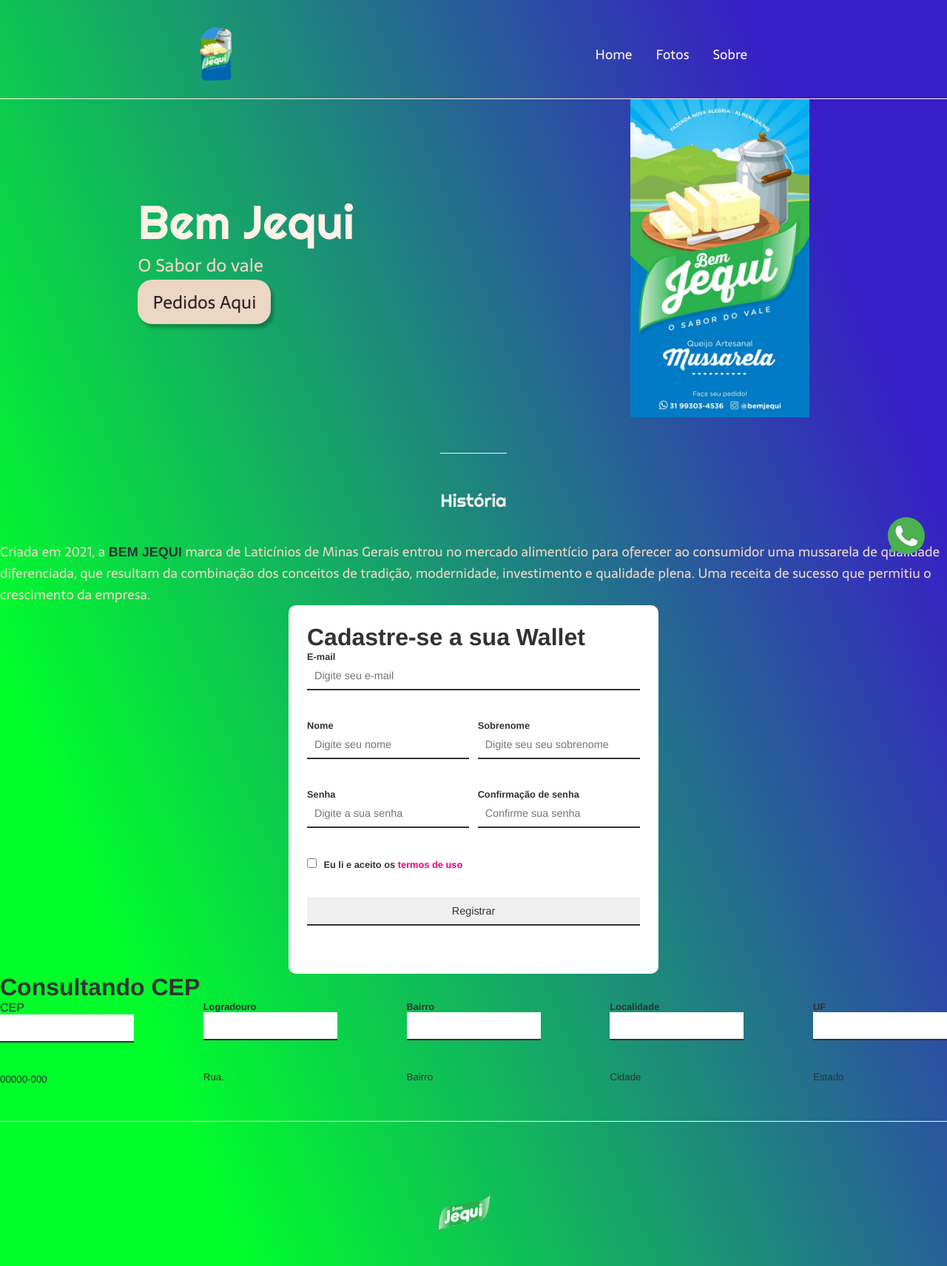
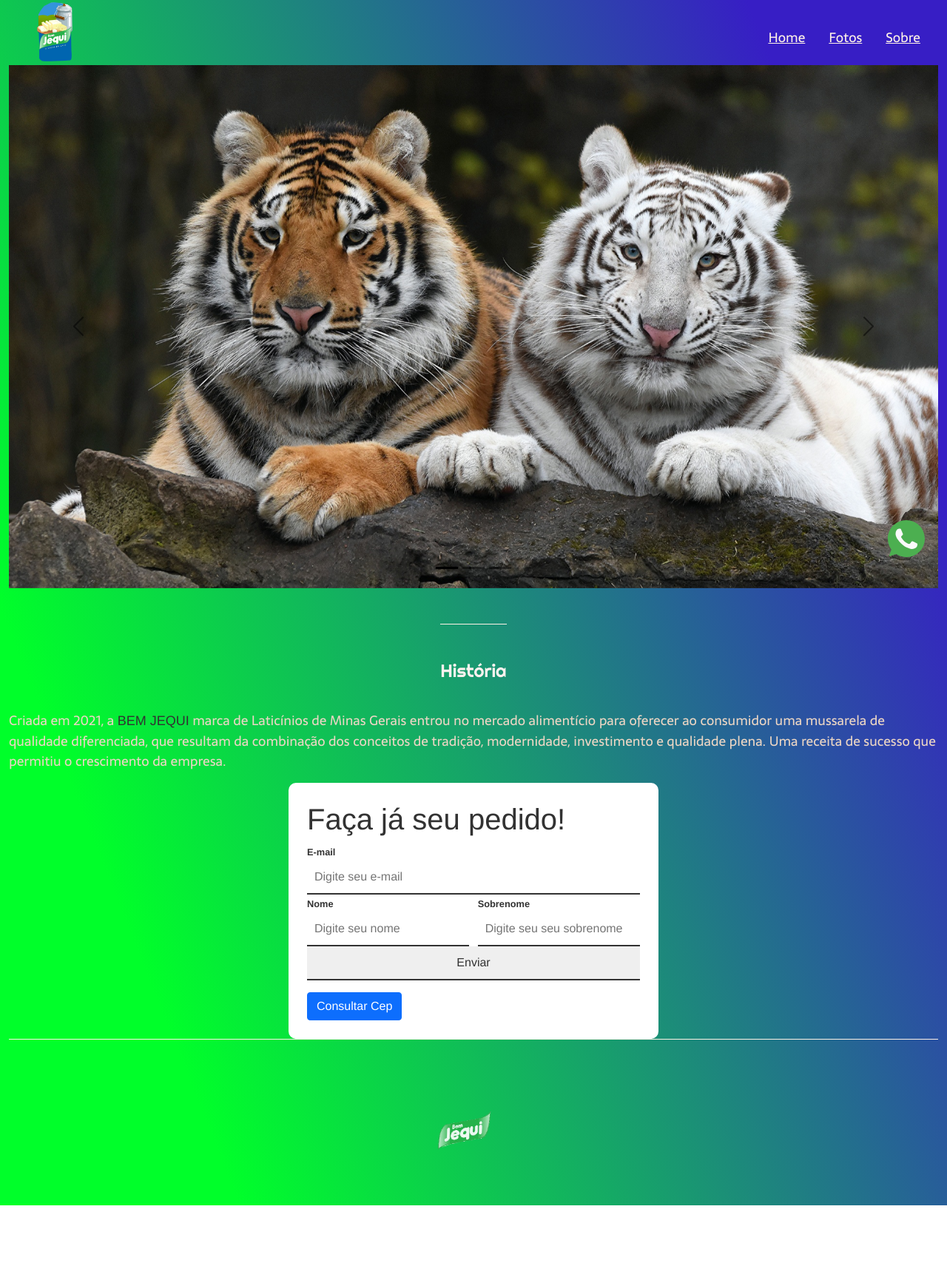
Before and after one commit to ChristieCardoso/landing-page-bem-jequi, a plain HTML site: page src/index.html in a window 1280 px wide. Shown: the part 27-1738 px from the top of the page at 74% size. After the commit the page ends 1656 px from the top, so only its background shows below. Drawn offline with nearby package versions, Linux system fonts and the light colour scheme.

Commit message:
Incluido carrossel - melhora do código

```diff
--- a/src/css/style.css
+++ b/src/css/style.css
@@ -39,18 +39,20 @@ input, label {
 #main-container-h1 {
     text-align: center;
     margin-bottom: 25px;
-    font-size: 1.6rem; /* adaptada ao elemento root */
+    font-size: 1.6rem;
 }
 .cabecalho {
     display: flex;
     flex-direction: row;
-    align-items: center;
-    justify-content: space-around;
+    justify-content: end;
     padding: 24px;
+
 }
 
 .cabecalho-imagem {
-    height: 72px;
+    height: 80px;
+    position: absolute; top: 30px; left: 50px;
+
 }
 
 .cabecalho-menu {
--- a/src/index.html
+++ b/src/index.html
@@ -7,49 +7,67 @@
     <meta name=" description" content="Uma página de demostração da minha marca de Queijo">
     <title>Bem Jequi</title>
     <link rel="stylesheet" type="text/css" href="/src/css/style.css">
+    <link href="https://cdn.jsdelivr.net/npm/bootstrap@5.0.2/dist/css/bootstrap.min.css" rel="stylesheet"
+        integrity="sha384-EVSTQN3/azprG1Anm3QDgpJLIm9Nao0Yz1ztcQTwFspd3yD65VohhpuuCOmLASjC" crossorigin="anonymous">
 
 </head>
 
 <body>
+    <div class="container-fluid">
         <header class="cabecalho">
-        <img class="cabecalho-imagem" src="./img/logo2.png" alt="Logo da Bem Jequi">
             <nav class="cabecalho-menu">
-            <a class="cabecalho-menu-item" href="http://127.0.0.1:5500/index.html">Home</a>
+                <a class="cabecalho-menu-item" href="#">Home</a>
                 <a class="cabecalho-menu-item" href="#">Fotos</a>
-            <a class="cabecalho-menu-item">Sobre</a>
-            <a href="https://api.whatsapp.com/send?phone=5531993034536&text=Obrigado por entrar em contato."
-                target="_blank" style="position:fixed;bottom:20px;right:30px;">
-                <svg enable-background="new 0 0 512 512" width="50" height="50" version="1.1" viewBox="0 0 512 512"
-                    xml:space="preserve" xmlns="http://www.w3.org/2000/svg">
-                    <path
-                        d="M256.064,0h-0.128l0,0C114.784,0,0,114.816,0,256c0,56,18.048,107.904,48.736,150.048l-31.904,95.104  l98.4-31.456C155.712,496.512,204,512,256.064,512C397.216,512,512,397.152,512,256S397.216,0,256.064,0z"
-                        fill="#4CAF50" />
-                    <path
-                        d="m405.02 361.5c-6.176 17.44-30.688 31.904-50.24 36.128-13.376 2.848-30.848 5.12-89.664-19.264-75.232-31.168-123.68-107.62-127.46-112.58-3.616-4.96-30.4-40.48-30.4-77.216s18.656-54.624 26.176-62.304c6.176-6.304 16.384-9.184 26.176-9.184 3.168 0 6.016 0.16 8.576 0.288 7.52 0.32 11.296 0.768 16.256 12.64 6.176 14.88 21.216 51.616 23.008 55.392 1.824 3.776 3.648 8.896 1.088 13.856-2.4 5.12-4.512 7.392-8.288 11.744s-7.36 7.68-11.136 12.352c-3.456 4.064-7.36 8.416-3.008 15.936 4.352 7.36 19.392 31.904 41.536 51.616 28.576 25.44 51.744 33.568 60.032 37.024 6.176 2.56 13.536 1.952 18.048-2.848 5.728-6.176 12.8-16.416 20-26.496 5.12-7.232 11.584-8.128 18.368-5.568 6.912 2.4 43.488 20.48 51.008 24.224 7.52 3.776 12.48 5.568 14.304 8.736 1.792 3.168 1.792 18.048-4.384 35.52z"
-                        fill="#FAFAFA" />
-                </svg>
-            </a>
+                <a class="cabecalho-menu-item" href="#">Sobre</a>
             </nav>
 
         </header>
 
+        <img class="cabecalho-imagem" src="./img/logo2.png" alt="Logo da Bem Jequi">
+        <div id="carouselExampleDark" class="carousel carousel-dark slide" data-bs-ride="carousel">
+            <div class="carousel-indicators">
+                <button type="button" data-bs-target="#carouselExampleDark" data-bs-slide-to="0" class="active"
+                    aria-current="true" aria-label="Slide 1"></button>
+                <button type="button" data-bs-target="#carouselExampleDark" data-bs-slide-to="1"
+                    aria-label="Slide 2"></button>
+                <button type="button" data-bs-target="#carouselExampleDark" data-bs-slide-to="2"
+                    aria-label="Slide 3"></button>
+            </div>
+            <div class="carousel-inner">
+                <div class="carousel-item active" data-bs-interval="10000">
+                    <img src="/src/img/wwww.jpg " class="d-block w-100" alt="...">
+                    <div class="carousel-caption d-none d-md-block">
+                    </div>
+                </div>
+                <div class="carousel-item" data-bs-interval="2000">
+                    <img src="/src/img/eeee.jpg" class="d-block w-100" alt="...">
+                    <div class="carousel-caption d-none d-md-block">
+                    </div>
+                </div>
+                <div class="carousel-item">
+                    <img src="/src/img/qqqq.jpg" class="d-block w-100" alt="...">
+                    <div class="carousel-caption d-none d-md-block">
+                    </div>
+                </div>
+            </div>
+            <button class="carousel-control-prev" type="button" data-bs-target="#carouselExampleDark"
+                data-bs-slide="prev">
+                <span class="carousel-control-prev-icon" aria-hidden="true"></span>
+                <span class="visually-hidden">Previous</span>
+            </button>
+            <button class="carousel-control-next" type="button" data-bs-target="#carouselExampleDark"
+                data-bs-slide="next">
+                <span class="carousel-control-next-icon" aria-hidden="true"></span>
+                <span class="visually-hidden">Next</span>
+            </button>
+        </div>
 
-    <main class="conteudo">
-        <section class="conteudo-principal">
-            <div class="conteudo-escrito">
-                <h1 class="conteudo-princial-escrito-titulo">Bem Jequi</h1>
-                <h2 class="conteudo-principal-escrito-subtitulo">O Sabor do vale</h2>
-                <a href="https://api.whatsapp.com/send?phone=5531993034536&text=Obrigado por entrar em contato.">
-                    <button class="conteudo-principal-escrito-botao">Pedidos Aqui</button></a>
-
-            </div>
-            <img class="conteudo-principal-imagem" src="./img/capa.jpg" alt="Imagem de Capa">
-
-        </section>
+        <main>
 
             <section class="conteudo-secundario">
                 <h3 class="conteudo-secundario-titulo">História</h3>
-            <p class="conteudo-secundario-paragrafo">Criada em 2021, a <strong>BEM JEQUI</strong> marca de Laticínios de
+                <p class="conteudo-secundario-paragrafo">Criada em 2021, a <strong>BEM JEQUI</strong> marca de
+                    Laticínios de
                     Minas Gerais entrou no mercado alimentício para oferecer ao consumidor uma mussarela de qualidade
                     diferenciada, que resultam da combinação dos conceitos de tradição, modernidade, investimento e
                     qualidade plena. Uma receita de sucesso que permitiu o crescimento da empresa. </p>
@@ -57,7 +75,7 @@
             </section>
 
             <div id="main-container">
-            <h1> Cadastre-se a sua Wallet</h1>
+                <h1> Faça já seu pedido!</h1>
                 <form id="register-fora">
                     <div class="full-box">
                         <label for="email">E-mail</label>
@@ -72,35 +90,52 @@
                         <label for="lastname">Sobrenome</label>
                         <input type="text" name="lastname" id="lastname" placeholder="Digite seu seu sobrenome">
                     </div>
-                <div class="half-box spacing">
-                    <label for="password">Senha</label>
-                    <input type="password" name="password" id="password" placeholder="Digite a sua senha">
-                </div>
-                <div class="half-box">
-                    <label for="passconfirmation">Confirmação de senha</label>
-                    <input type="password" name="passconfirmation" id="passconfirmation"
-                        placeholder="Confirme sua senha">
-                </div>
+
                     <div class="full-box">
-                    <input type="checkbox" name="agreement" id="agreement">
-                    <label for="agreement" id="agreement-label">Eu li e aceito os <a href="#">termos de uso</a></label>
-
-                </div>
-                <div class="full-box">
-                    <input type="submit" id="btn-submit" value="Registrar">
+                        <input type="submit" id="btn-submit" value="Enviar">
                     </div>
                 </form>
+                <button class="btn btn-primary mt-3" type="button" data-bs-toggle="collapse"
+                    data-bs-target="#collapseExample" aria-expanded="false" aria-controls="collapseExample">
+                    Consultar Cep
+                </button>
+                <div class="collapse mt-3" id="collapseExample">
+                    <div class="card card-body">
+                        <div class="form-group">
+                            <label for="cep">Cep</label>
+                            <input type="text" class="form-control" maxlength="9" id="cep">
                         </div>
-        <div class="container">
-            <h1>Consultando CEP</h1>
-            <form>
-                <div class="form-group"><label for="cep"></label>CEP<input type="text" class="form-control" maxlength="9" id="cep"><small>00000-000</small></div>
-                <div class="form-group"><label for="logradouro">Logradouro</label><input type="text" class="form-control" id="logradouro"><small>Rua.</small></div>
-                <div class="form-group"><label for="bairro">Bairro</label><input type="text" class="form-control" id="bairro"><small>Bairro</small></div>
-                <div class="form-group"><label for="localidade">Localidade</label><input type="text" class="form-control" id="localidade"><small>Cidade</small></div>
-                <div class="form-group"><label for="uf">UF</label><input type="text" class="form-control" id="uf"><small>Estado</small></div>
-            </form>
+                        <div class="form-group">
+                            <label for="logradouro">Logradouro</label>
+                            <input type="text" class="form-control" id="logradouro">
                         </div>
+                        <div class="form-group">
+                            <label for="bairro">Bairro</label>
+                            <input type="text" class="form-control" id="bairro">
+                        </div>
+                        <div class="form-group">
+                            <label for="localidade">Localidade</label>
+                            <input type="text" class="form-control" id="localidade">
+                        </div>
+                        <div class="form-group"><label for="uf">UF</label>
+                            <input type="text" class="form-control" id="uf">
+                        </div>
+                    </div>
+                </div>
+            </div>
+
+            <a href="https://api.whatsapp.com/send?phone=5531993034536&text=Obrigado por entrar em contato."
+                target="_blank" style="position:fixed;bottom:20px;right:30px;">
+                <svg enable-background="new 0 0 512 512" width="50" height="50" version="1.1" viewBox="0 0 512 512"
+                    xml:space="preserve" xmlns="http://www.w3.org/2000/svg">
+                    <path
+                        d="M256.064,0h-0.128l0,0C114.784,0,0,114.816,0,256c0,56,18.048,107.904,48.736,150.048l-31.904,95.104  l98.4-31.456C155.712,496.512,204,512,256.064,512C397.216,512,512,397.152,512,256S397.216,0,256.064,0z"
+                        fill="#4CAF50" />
+                    <path
+                        d="m405.02 361.5c-6.176 17.44-30.688 31.904-50.24 36.128-13.376 2.848-30.848 5.12-89.664-19.264-75.232-31.168-123.68-107.62-127.46-112.58-3.616-4.96-30.4-40.48-30.4-77.216s18.656-54.624 26.176-62.304c6.176-6.304 16.384-9.184 26.176-9.184 3.168 0 6.016 0.16 8.576 0.288 7.52 0.32 11.296 0.768 16.256 12.64 6.176 14.88 21.216 51.616 23.008 55.392 1.824 3.776 3.648 8.896 1.088 13.856-2.4 5.12-4.512 7.392-8.288 11.744s-7.36 7.68-11.136 12.352c-3.456 4.064-7.36 8.416-3.008 15.936 4.352 7.36 19.392 31.904 41.536 51.616 28.576 25.44 51.744 33.568 60.032 37.024 6.176 2.56 13.536 1.952 18.048-2.848 5.728-6.176 12.8-16.416 20-26.496 5.12-7.232 11.584-8.128 18.368-5.568 6.912 2.4 43.488 20.48 51.008 24.224 7.52 3.776 12.48 5.568 14.304 8.736 1.792 3.168 1.792 18.048-4.384 35.52z"
+                        fill="#FAFAFA" />
+                </svg>
+            </a>
 
 
         </main>
@@ -112,8 +147,18 @@
         </footer>
 
 
+
+    </div>
+
+
     <script src="js/buscaCep.js"></script>
     <script src="js/main.js"></script>
+    <script src="https://cdn.jsdelivr.net/npm/@popperjs/core@2.9.2/dist/umd/popper.min.js"
+        integrity="sha384-IQsoLXl5PILFhosVNubq5LC7Qb9DXgDA9i+tQ8Zj3iwWAwPtgFTxbJ8NT4GN1R8p"
+        crossorigin="anonymous"></script>
+    <script src="https://cdn.jsdelivr.net/npm/bootstrap@5.0.2/dist/js/bootstrap.min.js"
+        integrity="sha384-cVKIPhGWiC2Al4u+LWgxfKTRIcfu0JTxR+EQDz/bgldoEyl4H0zUF0QKbrJ0EcQF"
+        crossorigin="anonymous"></script>
 </body>
 
 </html>
```
Also changed, not shown: src/img/eeee.jpg (added), src/img/qqqq.jpg (added), src/img/wwww.jpg (added). Lines whose indentation alone changed are shown as unchanged.
